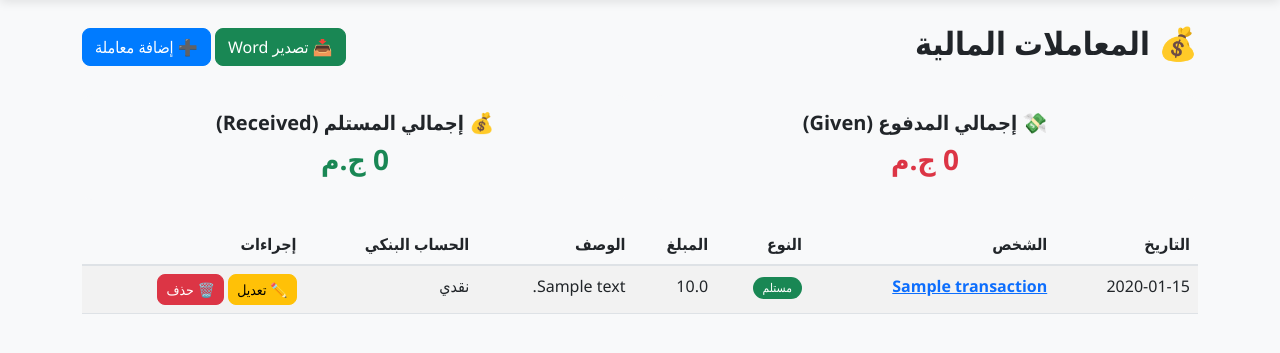
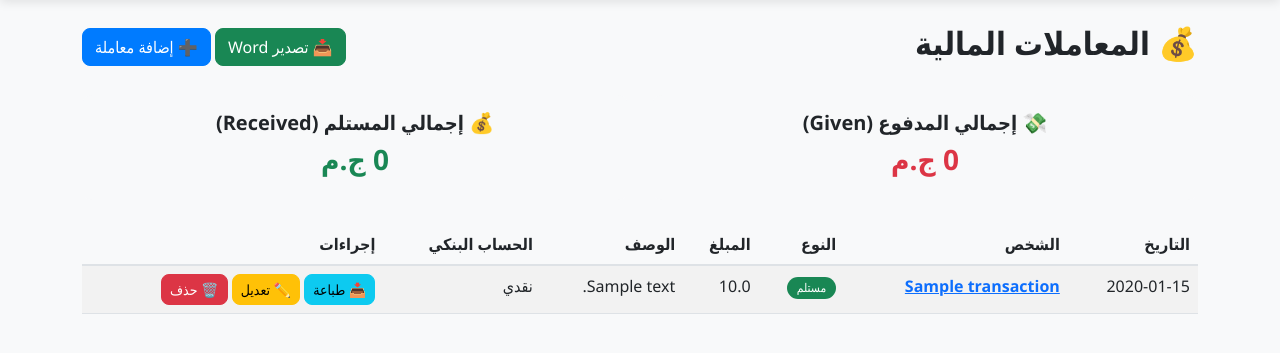
Before and after one commit to mariam-anwar-elgendy/AdamsCargo, a Flask app: page /transactions in a window 1280 px wide. Shown: the part 57-410 px from the top of the page. Run offline with Flask 3, Linux system fonts and the light colour scheme; tables that the repository leaves empty hold one stand-in row (values such as "Sample post").

Commit message:
Add export button for person transactions in template

```diff
--- a/templates/transactions.html
+++ b/templates/transactions.html
@@ -86,6 +86,7 @@
             <td>{{ txn.bank_account.bank_name if txn.bank_account else 'نقدي' }}</td>
             <td>
                 {% if session.role in ['admin', 'root'] %}
+                    <a href="{{ url_for('export_person_transactions', person_name=txn.person_name) }}" class="btn btn-sm btn-info">📥 طباعة</a>
                     <button type="button" class="btn btn-sm btn-warning" data-bs-toggle="modal" data-bs-target="#editTxnModal{{ txn.id }}">
                         ✏️ تعديل
                     </button>
```
